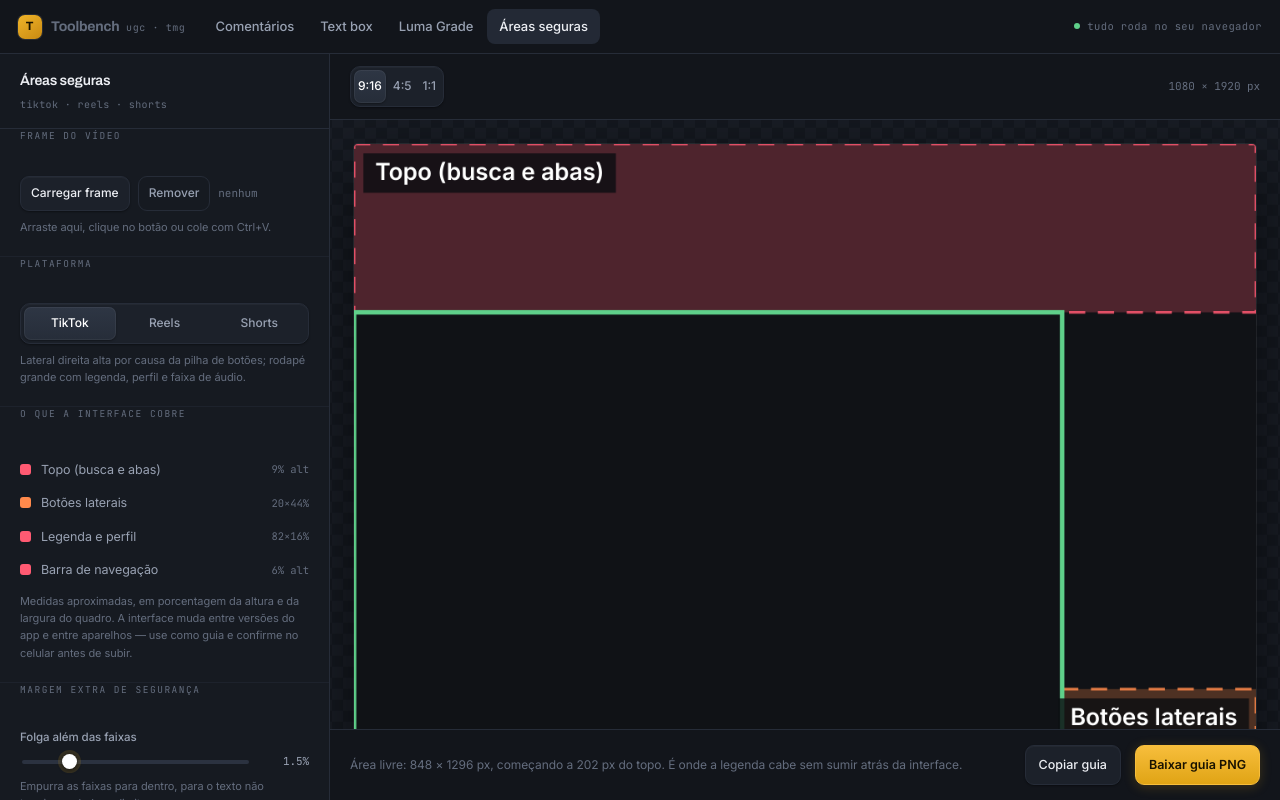
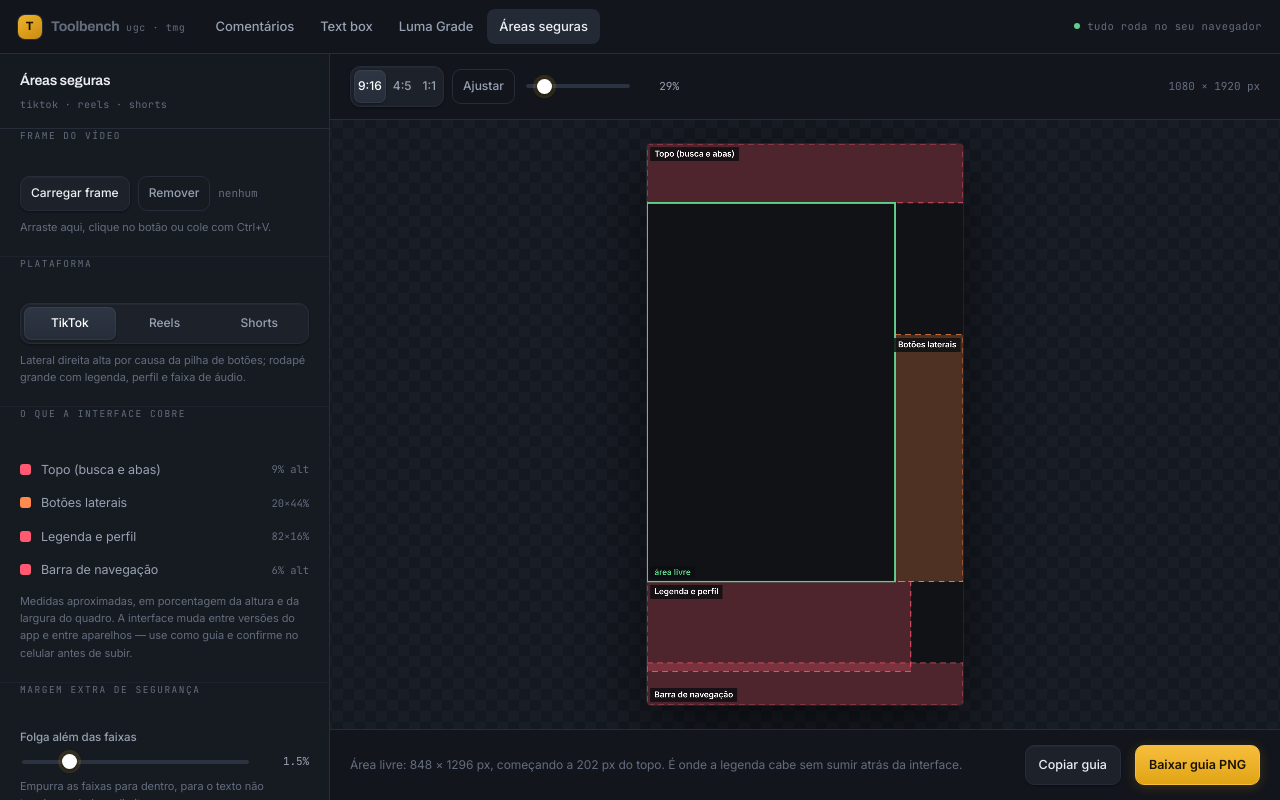
Before and after one commit to tollermediagroup/tmg-tools, a plain HTML site: page public/safe-zones.html in a window 1280 px wide. Drawn offline with Linux system fonts and the light colour scheme.

Commit message:
added zoom preview

```diff
--- a/public/safe-zones.html
+++ b/public/safe-zones.html
@@ -79,13 +79,19 @@
   .stage-bar .spacer{flex:1}
   .meta{font-family:var(--mono);font-size:11px;color:var(--ink-faint)}
   .canvas-wrap{
-    flex:1;min-height:0;overflow:auto;display:grid;place-items:center;padding:24px;
+    flex:1;min-height:0;overflow:auto;display:flex;padding:24px;
+    /* flex + margin:auto no canvas centraliza SEM cortar o topo e a
+       esquerda quando o zoom passa do tamanho da janela; grid com
+       place-items:center corta. */
     background:repeating-conic-gradient(#191D25 0% 25%,#14181F 0% 50%) 50% / 22px 22px;
   }
   #preview{
-    display:block;max-width:100%;max-height:100%;width:auto;height:auto;
+    display:block;margin:auto;
     box-shadow:0 0 0 1px rgba(255,255,255,.07),0 22px 64px rgba(0,0,0,.6);border-radius:4px;
   }
+  .zoom{display:flex;align-items:center;gap:9px;flex:none}
+  .zoom input[type=range]{width:104px;flex:none}
+  .zoom output{font-family:var(--mono);font-size:11px;color:var(--ink-dim);min-width:38px;text-align:right}
   .stage-foot{display:flex;align-items:center;gap:14px;padding:14px 20px;border-top:1px solid var(--line);background:var(--bg-2);flex:none;flex-wrap:wrap}
   .stage-foot .note{font-size:12px;color:var(--ink-faint);flex:1;min-width:220px;line-height:1.5}
 
@@ -155,6 +161,11 @@
         <button type="button" data-v="1080x1920">9:16</button>
         <button type="button" data-v="1080x1350">4:5</button>
         <button type="button" data-v="1080x1080">1:1</button>
+      </div>
+      <div class="zoom">
+        <button class="btn ghost sm" type="button" id="zoomFit" title="Encaixar o quadro inteiro na tela">Ajustar</button>
+        <input type="range" id="zoom" min="5" max="200" step="1" value="100" aria-label="Zoom do preview">
+        <output id="zoomOut">100%</output>
       </div>
       <span class="spacer"></span>
       <span class="meta" id="dims">—</span>
@@ -386,6 +397,7 @@
       if(cv.width !== S.frameW || cv.height !== S.frameH){
         cv.width = S.frameW;
         cv.height = S.frameH;
+        applyZoom();   // trocou de proporção: reencaixa na tela
       }
       var safe = draw(ctx, S.frameW, S.frameH, {solidBase:true});
       $('dims').textContent = S.frameW + ' × ' + S.frameH + ' px';
@@ -519,11 +531,56 @@
       .catch(function(){ Shell.toast('O navegador bloqueou a cópia. Use o botão de baixar.'); });
   });
 
+
+  /* =================== zoom do preview =================== */
+  // O canvas tem o tamanho real do quadro (1080×1920, por exemplo), que não
+  // cabe na tela de um notebook. Aqui o tamanho de EXIBIÇÃO é controlado por
+  // CSS; os pixels do canvas e do PNG exportado não mudam.
+  var wrapEl = document.querySelector('.canvas-wrap');
+  var zoomMode = 'fit';   // 'fit' acompanha a janela; 'manual' respeita o slider
+  var zoomPct = 100;
+
+  // Maior zoom em que o quadro inteiro ainda cabe na área visível.
+  function fitPct(){
+    var folga = 48;
+    var w = Math.max(120, wrapEl.clientWidth - folga);
+    var h = Math.max(120, wrapEl.clientHeight - folga);
+    return Math.min(w / S.frameW, h / S.frameH) * 100;
+  }
+
+  function applyZoom(){
+    var pct = zoomMode === 'fit' ? fitPct() : zoomPct;
+    pct = Math.min(200, Math.max(5, pct));
+    cv.style.width = (S.frameW * pct / 100) + 'px';
+    cv.style.height = (S.frameH * pct / 100) + 'px';
+    var r = Math.round(pct);
+    if(document.activeElement !== $('zoom')) $('zoom').value = r;
+    $('zoomOut').textContent = r + '%';
+  }
+
+  $('zoom').addEventListener('input', function(){
+    zoomMode = 'manual';
+    zoomPct = parseFloat(this.value);
+    applyZoom();
+  });
+  $('zoomFit').addEventListener('click', function(){
+    zoomMode = 'fit';
+    applyZoom();
+  });
+
+  var resizeTick = false;
+  window.addEventListener('resize', function(){
+    if(zoomMode !== 'fit' || resizeTick) return;
+    resizeTick = true;
+    requestAnimationFrame(function(){ resizeTick = false; applyZoom(); });
+  });
+
   /* ---------- boot ---------- */
   segSync('platform', S.platform);
   segSync('ratio', S.frameW + 'x' + S.frameH);
   renderZoneList();
   render();
+  applyZoom();
   if(document.fonts && document.fonts.ready) document.fonts.ready.then(render);
 })();
 </script>
```
Also changed, not shown: public/textbox.html (+58 -2 lines).
